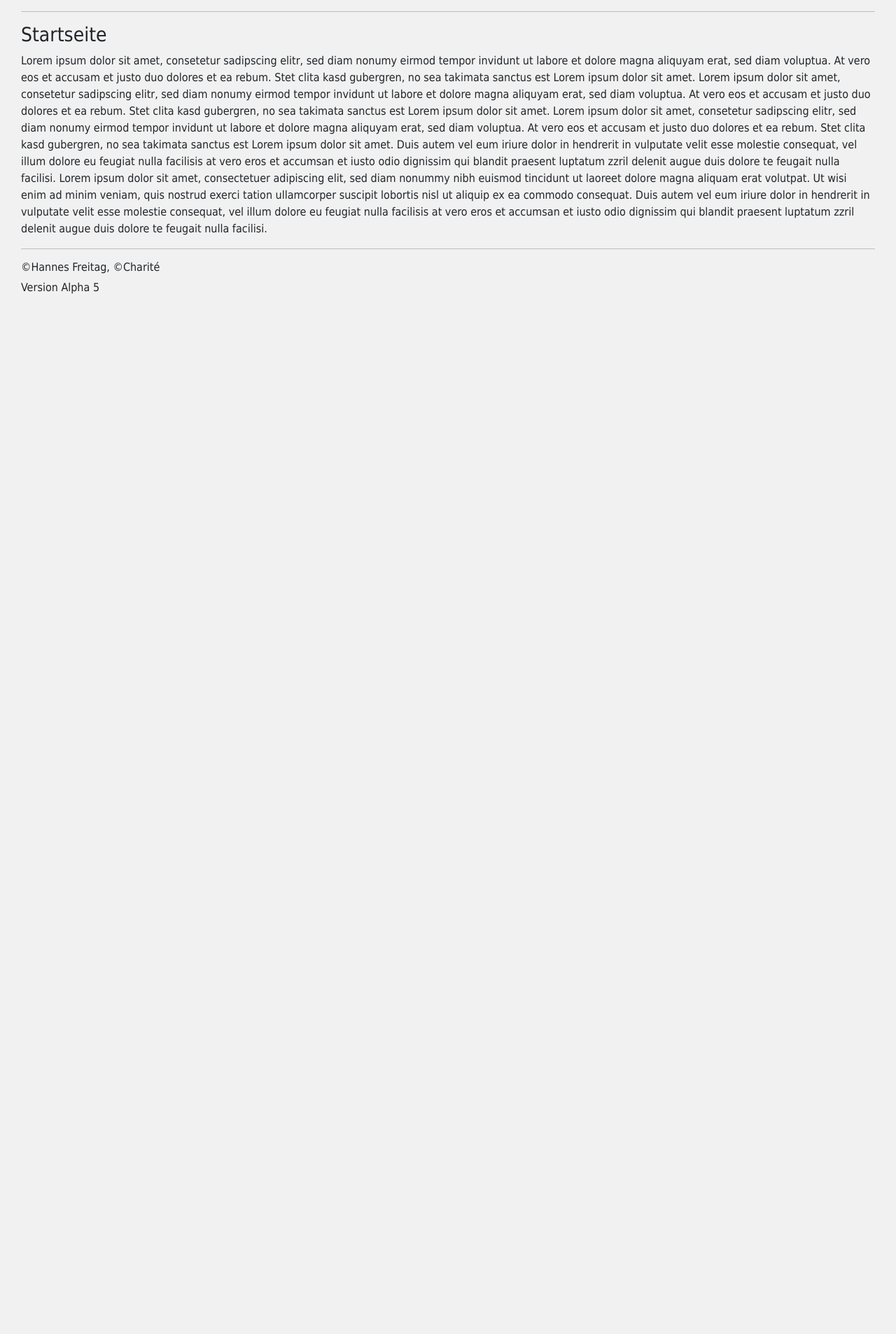
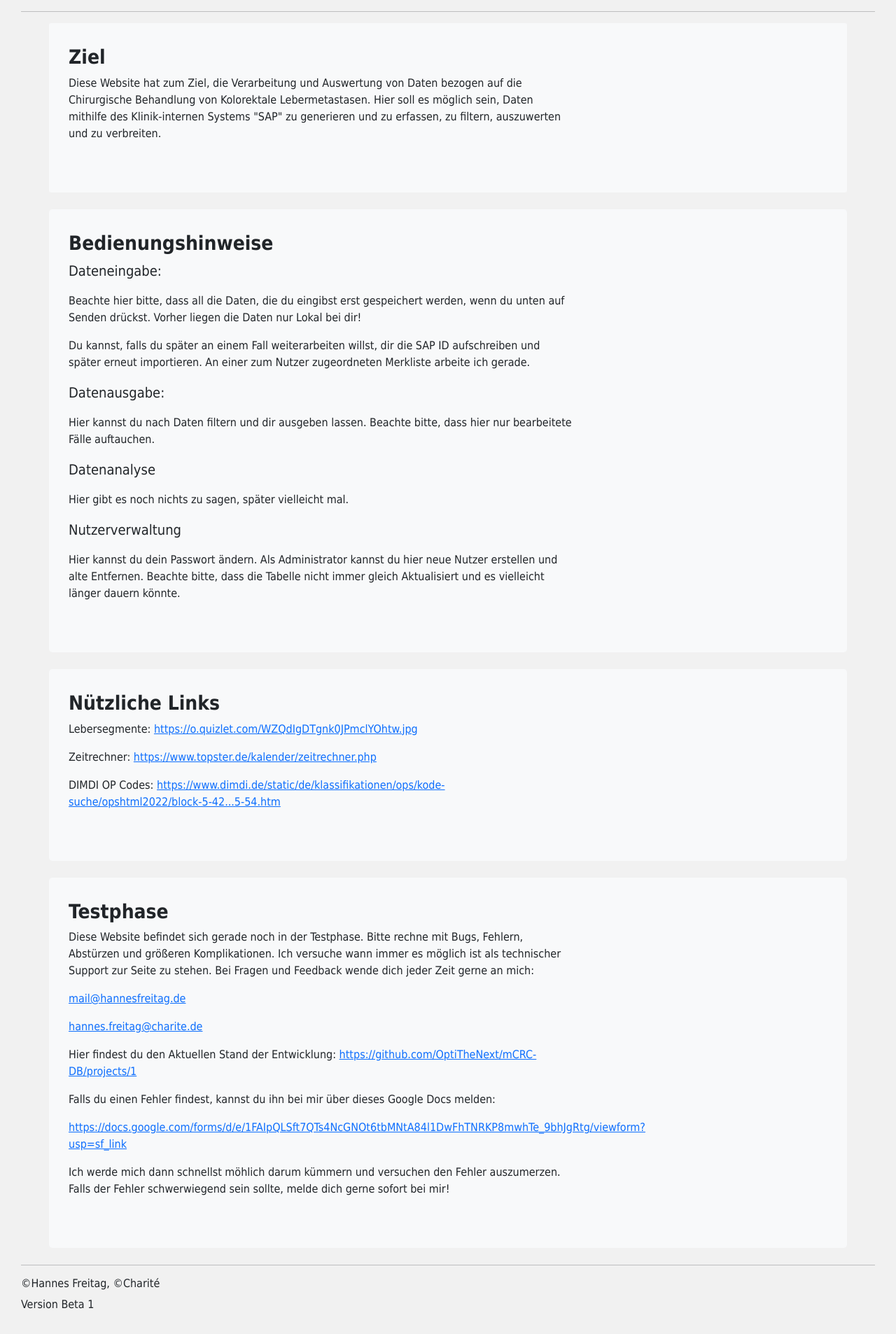
Before and after one commit to OptiTheNext/mCRC-DB, a Flask app: page /startseite in a window 1280 px wide. Shown: the part 190-2096 px from the top of the page at 70% size. Before the commit the page ends 610 px from the top, so only its background shows below. Run offline with Flask 2, Linux system fonts and the light colour scheme; the visitor is signed in with stand-in values (Sample User, id 1).

Commit message:
Added new infos to main page

```diff
--- a/templates/base.html
+++ b/templates/base.html
@@ -51,7 +51,7 @@
     <footer>
       <div class="footer">
         <h6>©Hannes Freitag, ©Charité</h6>
-        <h8>Version Alpha 5</h8>
+        <h8>Version Beta 1</h8>
       </div>
     </footer>
   </body>
--- a/templates/site_1.html
+++ b/templates/site_1.html
@@ -5,11 +5,97 @@
 
 
 {% block MainContent %}
-   <h3> Startseite</h3>
-    <p> Lorem ipsum dolor sit amet, consetetur sadipscing elitr, sed diam nonumy eirmod tempor invidunt ut labore et dolore magna aliquyam erat, sed diam voluptua. At vero eos et accusam et justo duo dolores et ea rebum. Stet clita kasd gubergren, no sea takimata sanctus est Lorem ipsum dolor sit amet. Lorem ipsum dolor sit amet, consetetur sadipscing elitr, sed diam nonumy eirmod tempor invidunt ut labore et dolore magna aliquyam erat, sed diam voluptua. At vero eos et accusam et justo duo dolores et ea rebum. Stet clita kasd gubergren, no sea takimata sanctus est Lorem ipsum dolor sit amet. Lorem ipsum dolor sit amet, consetetur sadipscing elitr, sed diam nonumy eirmod tempor invidunt ut labore et dolore magna aliquyam erat, sed diam voluptua. At vero eos et accusam et justo duo dolores et ea rebum. Stet clita kasd gubergren, no sea takimata sanctus est Lorem ipsum dolor sit amet.
 
-Duis autem vel eum iriure dolor in hendrerit in vulputate velit esse molestie consequat, vel illum dolore eu feugiat nulla facilisis at vero eros et accumsan et iusto odio dignissim qui blandit praesent luptatum zzril delenit augue duis dolore te feugait nulla facilisi. Lorem ipsum dolor sit amet, consectetuer adipiscing elit, sed diam nonummy nibh euismod tincidunt ut laoreet dolore magna aliquam erat volutpat.
 
-Ut wisi enim ad minim veniam, quis nostrud exerci tation ullamcorper suscipit lobortis nisl ut aliquip ex ea commodo consequat. Duis autem vel eum iriure dolor in hendrerit in vulputate velit esse molestie consequat, vel illum dolore eu feugiat nulla facilisis at vero eros et accumsan et iusto odio dignissim qui blandit praesent luptatum zzril delenit augue duis dolore te feugait nulla facilisi.  </p>
+<div class="container py-3 mb-4 bg-light rounded-1 ">
+	<div class="p-3 mb-4 lc-block">
+		<div class="lc-block">
+			<div editable="rich">
+				<h3 class="fw-bolder ">Ziel</h3>
+			</div>
+		</div>
+		<div class="lc-block col-md-8">
+			<div editable="rich">
+				<p >Diese Website hat zum Ziel, die Verarbeitung und Auswertung von Daten bezogen auf die Chirurgische Behandlung von Kolorektale Lebermetastasen. Hier soll es m&ouml;glich sein, Daten mithilfe des Klinik-internen Systems &quot;SAP&quot; zu generieren und zu erfassen, zu filtern, auszuwerten und zu verbreiten.&nbsp;</p>
+			</div>
+		</div>
+	</div>
+</div>
+<div class="container py-3 mb-4 bg-light rounded-3 ">
+	<div class="p-3 mb-4 lc-block">
+		<div class="lc-block">
+			<div editable="rich">
+				<h3 class="fw-bolder ">Bedienungshinweise</h3>
+			</div>
+		</div>
+		<div class="lc-block col-md-8">
+			<div editable="rich">
+        <p class="lead">Dateneingabe:</p>
 
+        <p>Beachte hier bitte, dass all die Daten, die du eingibst erst gespeichert werden, wenn du unten auf Senden dr&uuml;ckst. Vorher liegen die Daten nur Lokal bei dir!&nbsp;</p>
+
+        <p>Du kannst, falls du sp&auml;ter an einem Fall weiterarbeiten willst, dir die SAP ID aufschreiben und sp&auml;ter erneut importieren. An einer zum Nutzer zugeordneten Merkliste arbeite ich gerade.</p>
+
+        <p class="lead">Datenausgabe:</p>
+
+        <p>Hier kannst du nach Daten filtern und dir ausgeben lassen. Beachte bitte, dass hier nur bearbeitete F&auml;lle auftauchen.</p>
+
+        <p class="lead">Datenanalyse</p>
+
+        <p>Hier gibt es noch nichts zu sagen, sp&auml;ter vielleicht mal.</p>
+
+        <p class="lead">Nutzerverwaltung</p>
+
+        <p>Hier kannst du dein Passwort &auml;ndern. Als Administrator kannst du hier neue Nutzer erstellen und alte Entfernen. Beachte bitte, dass die Tabelle nicht immer gleich Aktualisiert und es vielleicht l&auml;nger dauern k&ouml;nnte.</p>
+
+			</div>
+		</div>
+	</div>
+</div>
+<div class="container py-3 mb-4 bg-light rounded-3 ">
+	<div class="p-3 mb-4 lc-block">
+		<div class="lc-block">
+			<div editable="rich">
+				<h3 class="fw-bolder ">N&uuml;tzliche Links</h3>
+			</div>
+		</div>
+		<div class="lc-block col-md-8">
+			<div editable="rich">
+        <p>Lebersegmente:&nbsp;<a href="https://o.quizlet.com/WZQdIgDTgnk0JPmclYOhtw.jpg">https://o.quizlet.com/WZQdIgDTgnk0JPmclYOhtw.jpg</a></p>
+
+        <p>Zeitrechner:&nbsp;<a href="https://www.topster.de/kalender/zeitrechner.php">https://www.topster.de/kalender/zeitrechner.php</a></p>
+
+        <p>DIMDI OP Codes:&nbsp;<a href="https://www.dimdi.de/static/de/klassifikationen/ops/kode-suche/opshtml2022/block-5-42...5-54.htm">https://www.dimdi.de/static/de/klassifikationen/ops/kode-suche/opshtml2022/block-5-42...5-54.htm</a></p>
+
+			</div>
+		</div>
+	</div>
+</div>
+<div class="container py-3 mb-4 bg-light rounded-3 ">
+	<div class="p-3 mb-4 lc-block">
+		<div class="lc-block">
+			<div editable="rich">
+				<h3 class="fw-bolder ">Testphase</h3>
+			</div>
+		</div>
+		<div class="lc-block col-md-8">
+			<div editable="rich">
+				<p>Diese Website befindet sich gerade noch in der Testphase. Bitte rechne mit Bugs, Fehlern, Abst&uuml;rzen und gr&ouml;&szlig;eren Komplikationen. Ich versuche wann immer es m&ouml;glich ist als technischer Support zur Seite zu stehen. Bei Fragen und Feedback wende dich jeder Zeit gerne an mich:</p>
+
+   <p><a href="mailto:mail@hannesfreitag.de">mail@hannesfreitag.de</a></p>
+
+   <p><a href="mailto:hannes.freitag@charite.de">hannes.freitag@charite.de</a></p>
+
+   <p>Hier findest du den Aktuellen Stand der Entwicklung:&nbsp;<a href="https://github.com/OptiTheNext/mCRC-DB/projects/1">https://github.com/OptiTheNext/mCRC-DB/projects/1</a></p>
+
+   <p>Falls du einen Fehler findest, kannst du ihn bei mir &uuml;ber dieses Google Docs melden:</p>
+
+   <p><a href="https://docs.google.com/forms/d/e/1FAIpQLSft7QTs4NcGNOt6tbMNtA84l1DwFhTNRKP8mwhTe_9bhJgRtg/viewform?usp=sf_link">https://docs.google.com/forms/d/e/1FAIpQLSft7QTs4NcGNOt6tbMNtA84l1DwFhTNRKP8mwhTe_9bhJgRtg/viewform?usp=sf_link</a></p>
+
+   <p>Ich werde mich dann schnellst m&ouml;hlich darum k&uuml;mmern und versuchen den Fehler auszumerzen. Falls der Fehler schwerwiegend sein sollte, melde dich gerne sofort bei mir!&nbsp;</p>
+
+			</div>
+		</div>
+	</div>
+</div>
 {%endblock%}
```
